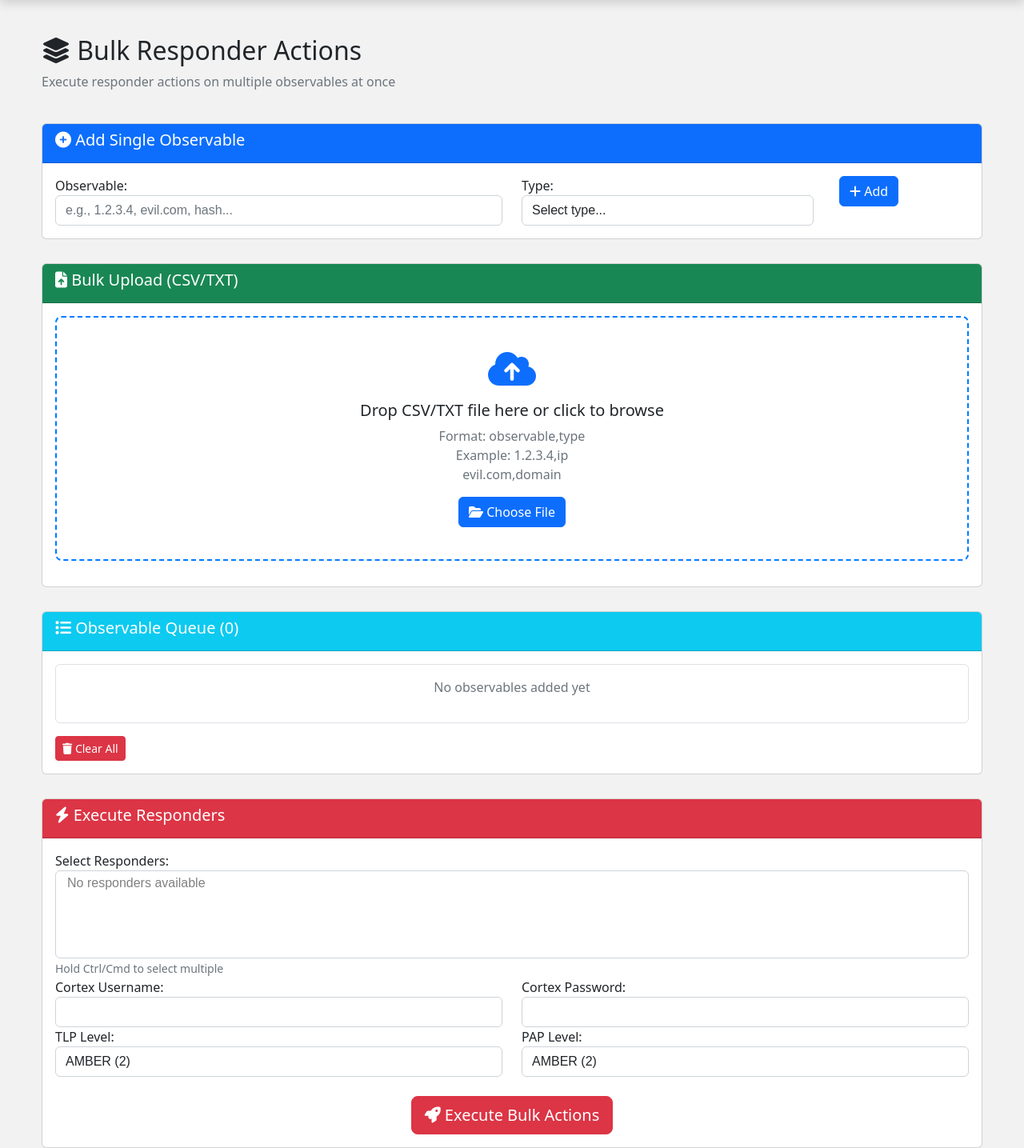
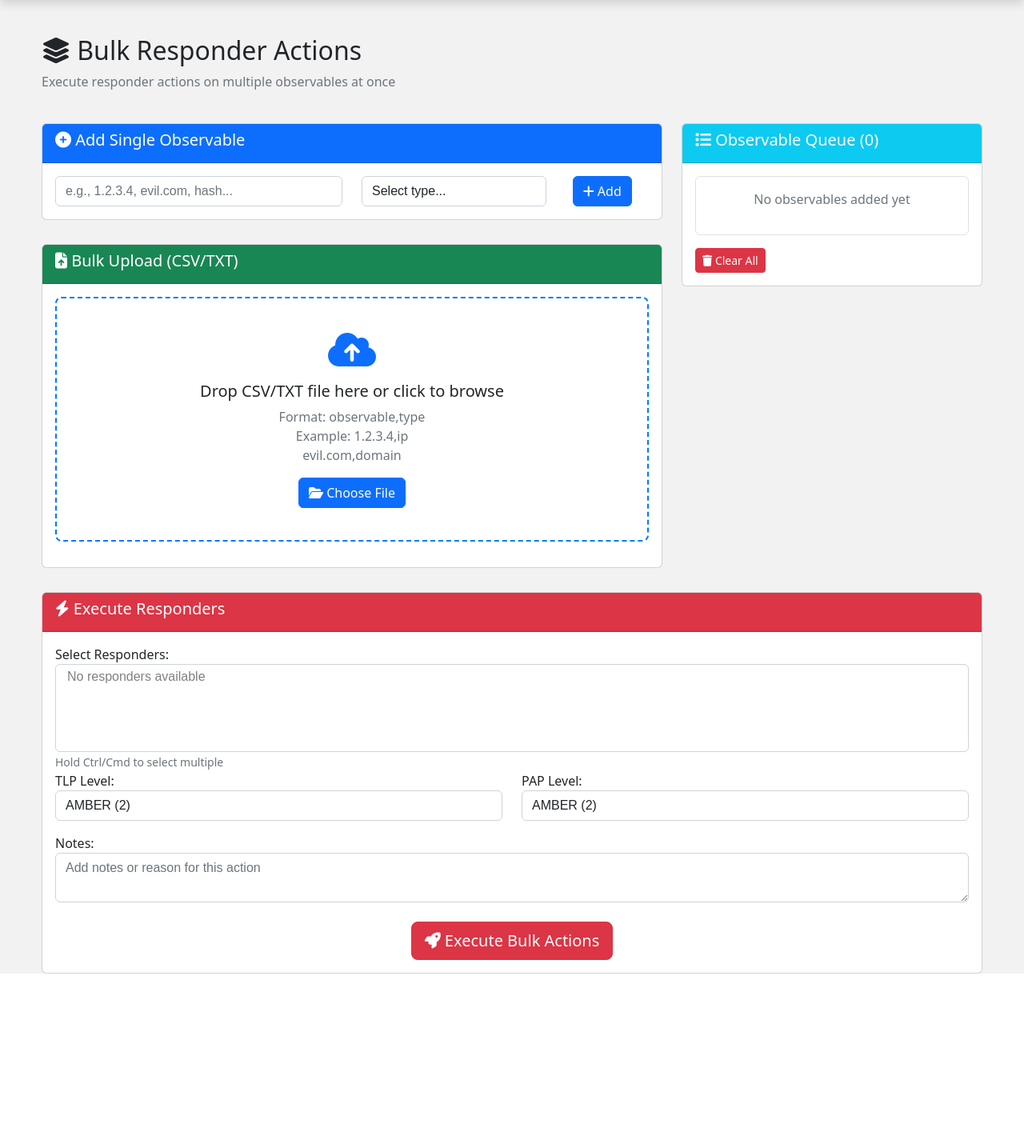
Before and after one commit to lucamemini/fuco, a Flask app: page /bulk-responder in a window 1280 px wide. Shown: the part 56-1491 px from the top of the page at 80% size. After the commit the page ends 1273 px from the top, so only its background shows below. Run offline with Flask 3, Linux system fonts and the light colour scheme; some libraries are stand-ins or nearby versions.

Commit message:
uix fix + doc update

````diff
--- a/responder_manager.py
+++ b/responder_manager.py
@@ -258,7 +258,8 @@ class ResponderManager:
                           password: str = None,
                           api_key: str = None,
                           tlp: int = 2,
-                          pap: int = 2) -> List[ResponderAction]:
+                          pap: int = 2,
+                          message: str = None) -> List[ResponderAction]:
         """
         Esegue responder multipli su osservabili multipli.
 
@@ -289,7 +290,8 @@ class ResponderManager:
                         password=password,
                         api_key=api_key,
                         tlp=tlp,
-                        pap=pap
+                        pap=pap,
+                        message=message
                     )
                     actions.append(action)
 
--- a/roadmap.txt
+++ b/roadmap.txt
@@ -12,7 +12,7 @@ FUCO è ben strutturato ma ha margini significativi di miglioramento in:
 
 ## 🚀 PERFORMANCE (Impatto: ALTO)
 
-### 1. **Cache Persistente con Redis** ⭐⭐⭐
+### 1. **Cache Persistente con Redis** ⭐⭐⭐ (DONE)
 **Problema attuale**: Cache in-memory (`_report_cache`) si perde al restart.
 
 **Implementazione**:
@@ -560,7 +560,7 @@ def api_short():
 
 ---
 
-### 3. **API Key Authentication** ⭐⭐
+### 3. **API Key Authentication** ⭐⭐ (DONE)
 **Problema attuale**: Nessuna auth per API REST.
 
 ```python
--- a/routes_responder.py
+++ b/routes_responder.py
@@ -42,6 +42,7 @@ class ResponderBulkRequest(BaseModel):
     password: Optional[str] = Field(default=None)
     tlp: int = Field(default=responder_cfg.RESPONDER_DEFAULT_TLP, ge=0, le=3)
     pap: int = Field(default=responder_cfg.RESPONDER_DEFAULT_PAP, ge=0, le=3)
+    message: Optional[str] = Field(default=None, max_length=500)
 
 
 class JobStatusRequest(BaseModel):
@@ -240,7 +241,8 @@ def register_responder_routes(app):
                 password=req.password,
                 api_key=api_key,
                 tlp=req.tlp,
-                pap=req.pap
+                pap=req.pap,
+                message=req.message
             )
 
             # Notifica per ogni azione
--- a/web/templates/bulk_responder.html
+++ b/web/templates/bulk_responder.html
@@ -135,6 +135,8 @@
             </div>
         </div>
 
+        <div class="row">
+            <div class="col-lg-8">
                 <!-- Section 1: Single Observable -->
                 <div class="card section-card">
                     <div class="card-header bg-primary text-white">
@@ -145,28 +147,35 @@
                             <div class="row">
                                 <div class="col-md-6">
                                     <div class="form-group">
-                                <label>Observable:</label>
                                         <input type="text" class="form-control" id="singleObservable"
                                                placeholder="e.g., 1.2.3.4, evil.com, hash..." required>
                                     </div>
                                 </div>
                                 <div class="col-md-4">
                                     <div class="form-group">
-                                <label>Type:</label>
                                         <select class="form-control" id="singleDataType" required>
                                             <option value="">Select type...</option>
-                                    <option value="ip">IP Address</option>
-                                    <option value="domain">Domain</option>
-                                    <option value="url">URL</option>
-                                    <option value="hash">Hash</option>
-                                    <option value="mail">Email</option>
-                                    <option value="other">Other</option>
+                                            <option value="domain">domain</option>
+                                            <option value="url">url</option>
+                                            <option value="fqdn">fqdn</option>
+                                            <option value="ip">ip</option>
+                                            <option value="hash">hash</option>
+                                            <option value="certificate_hash">certificate_hash</option>
+                                            <option value="file">file</option>
+                                            <option value="mail">mail</option>
+                                            <option value="other">other</option>
+                                            <option value="filename">filename</option>
+                                            <option value="uri_path">uri_path</option>
+                                            <option value="user-agent">user-agent</option>
+                                            <option value="mail_subject">mail_subject</option>
+                                            <option value="registry">registry</option>
+                                            <option value="regexp">regexp</option>
                                         </select>
                                     </div>
                                 </div>
                                 <div class="col-md-2">
                                     <label>&nbsp;</label>
-                            <button type="submit" class="btn btn-primary btn-block">
+                                    <button type="submit" class="btn btn-primary btn-block text-nowrap">
                                         <i class="fas fa-plus"></i> Add
                                     </button>
                                 </div>
@@ -197,20 +206,24 @@
                         <div id="fileInfo" class="mt-3"></div>
                     </div>
                 </div>
+            </div>
 
             <!-- Section 3: Observable List -->
+            <div class="col-lg-4">
                 <div class="card section-card">
                     <div class="card-header bg-info text-white">
                         <h5><i class="fas fa-list"></i> Observable Queue (<span id="queueCount">0</span>)</h5>
                     </div>
                     <div class="card-body">
-                <div id="observableQueue" class="border rounded p-3" style="max-height: 300px; overflow-y: auto;">
+                        <div id="observableQueue" class="border rounded p-3" style="max-height: 520px; overflow-y: auto;">
                             <p class="text-muted text-center">No observables added yet</p>
                         </div>
                         <div class="mt-3">
                             <button class="btn btn-danger btn-sm" id="clearQueueBtn">
                                 <i class="fas fa-trash"></i> Clear All
                             </button>
+                        </div>
+                    </div>
                 </div>
             </div>
         </div>
@@ -229,22 +242,6 @@
                             <option disabled>Loading responders...</option>
                         </select>
                         <small class="form-text text-muted">Hold Ctrl/Cmd to select multiple</small>
-                    </div>
-
-                    <!-- Authentication -->
-                    <div class="row">
-                        <div class="col-md-6">
-                            <div class="form-group">
-                                <label>Cortex Username:</label>
-                                <input type="text" class="form-control" id="bulkUsername" required>
-                            </div>
-                        </div>
-                        <div class="col-md-6">
-                            <div class="form-group">
-                                <label>Cortex Password:</label>
-                                <input type="password" class="form-control" id="bulkPassword" required>
-                            </div>
-                        </div>
                     </div>
 
                     <!-- TLP/PAP -->
@@ -267,6 +264,13 @@
                                 <option value="3">RED (3)</option>
                             </select>
                         </div>
+                    </div>
+
+                    <!-- Notes -->
+                    <div class="form-group mt-3">
+                        <label>Notes:</label>
+                        <textarea class="form-control" id="bulkMessage" rows="2"
+                                  placeholder="Add notes or reason for this action"></textarea>
                     </div>
 
                     <!-- Execute Button -->
@@ -497,18 +501,16 @@
                 return;
             }
 
-            const username = document.getElementById('bulkUsername').value;
-            const password = document.getElementById('bulkPassword').value;
             const tlp = parseInt(document.getElementById('bulkTLP').value);
             const pap = parseInt(document.getElementById('bulkPAP').value);
+            const message = document.getElementById('bulkMessage').value;
 
             const payload = {
                 observables: observableQueue,
                 responderIds: selectedResponders,
-                username: username,
-                password: password,
                 tlp: tlp,
-                pap: pap
+                pap: pap,
+                message: message
             };
 
             try {
````
Also changed, not shown: README.md. Lines whose indentation alone changed are shown as unchanged.
